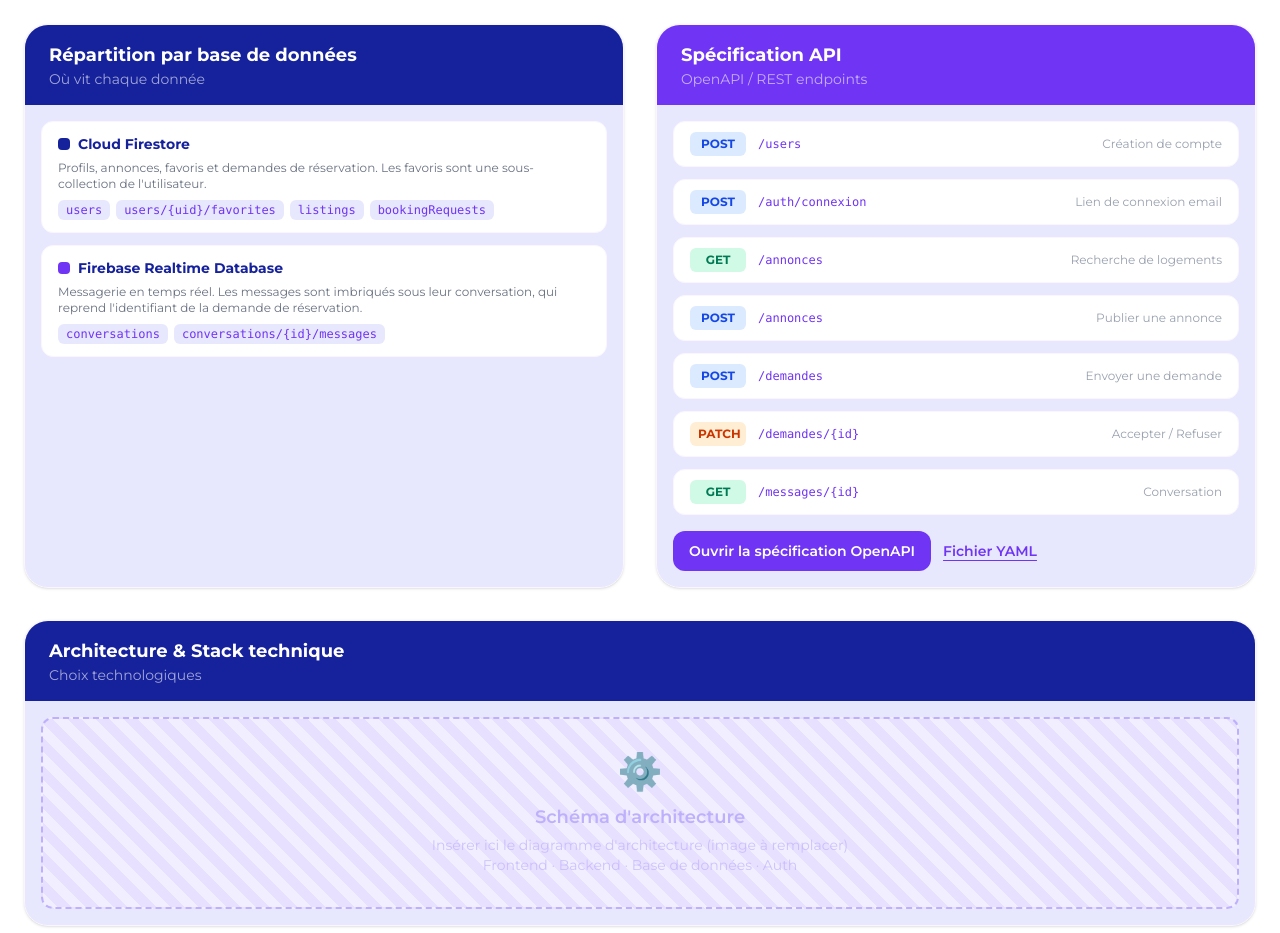
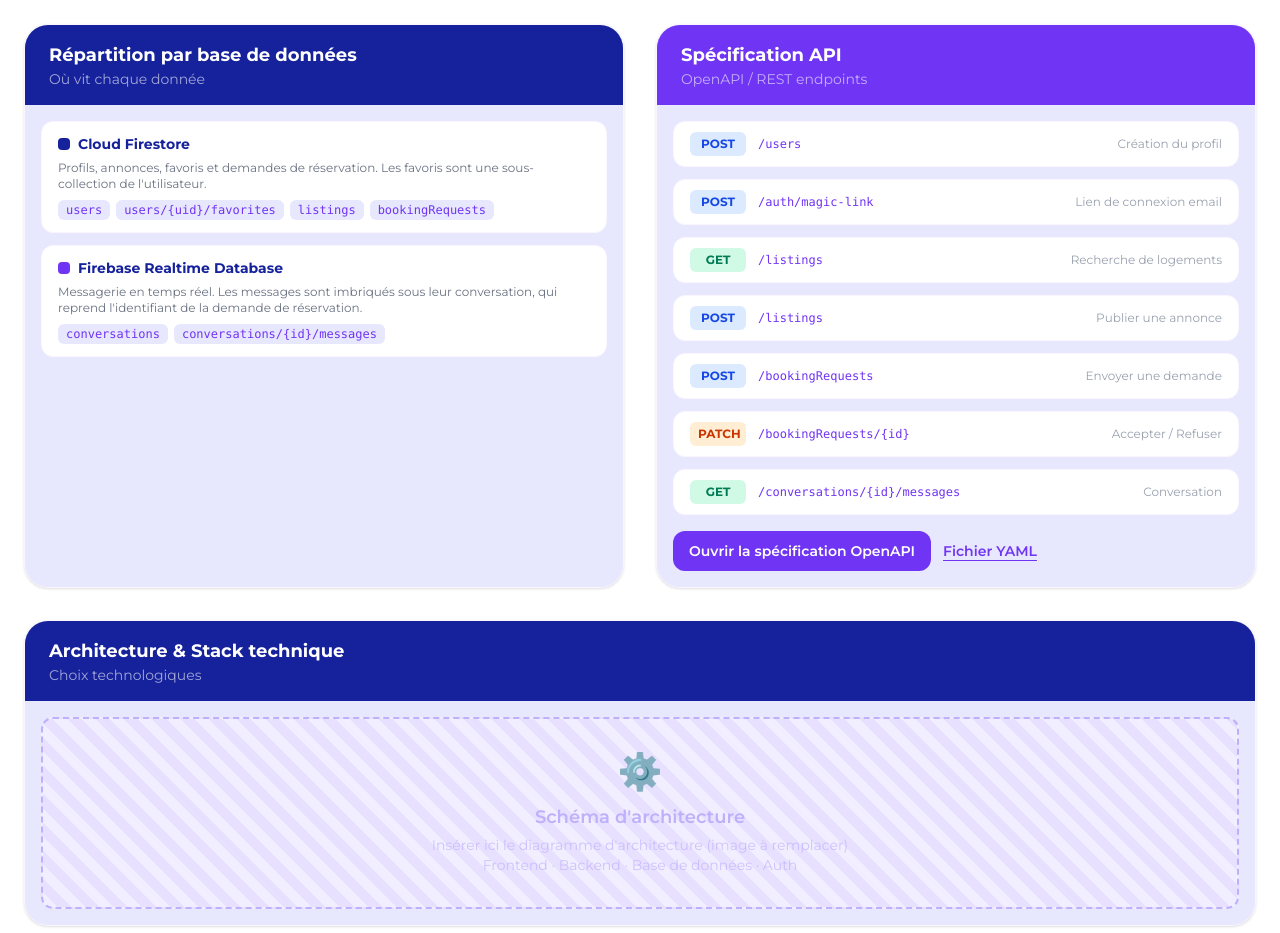
Before and after one commit to sosoYim/log-presentation, a Next.js app: page /dev in a window 1280 px wide. Shown: the part 1380-2313 px from the top of the page. Built offline with nearby package versions, Linux system fonts and the light colour scheme.

Commit message:
feat: modify api specs

```diff
--- a/components/sections/DEV.tsx
+++ b/components/sections/DEV.tsx
@@ -98,13 +98,13 @@ export default function DEV() {
             <div className="p-4 flex flex-col gap-3">
               {/* Endpoint examples */}
               {[
-                { method: "POST", path: "/users", desc: "Création de compte" },
-                { method: "POST", path: "/auth/connexion", desc: "Lien de connexion email" },
-                { method: "GET", path: "/annonces", desc: "Recherche de logements" },
-                { method: "POST", path: "/annonces", desc: "Publier une annonce" },
-                { method: "POST", path: "/demandes", desc: "Envoyer une demande" },
-                { method: "PATCH", path: "/demandes/{id}", desc: "Accepter / Refuser" },
-                { method: "GET", path: "/messages/{id}", desc: "Conversation" },
+                { method: "POST", path: "/users", desc: "Création du profil" },
+                { method: "POST", path: "/auth/magic-link", desc: "Lien de connexion email" },
+                { method: "GET", path: "/listings", desc: "Recherche de logements" },
+                { method: "POST", path: "/listings", desc: "Publier une annonce" },
+                { method: "POST", path: "/bookingRequests", desc: "Envoyer une demande" },
+                { method: "PATCH", path: "/bookingRequests/{id}", desc: "Accepter / Refuser" },
+                { method: "GET", path: "/conversations/{id}/messages", desc: "Conversation" },
               ].map((e, i) => (
                 <div key={i} className="flex items-center gap-3 bg-white rounded-xl px-4 py-2.5 border border-purple-50">
                   <span className={`text-xs font-bold px-2 py-1 rounded-md w-14 text-center ${
--- a/public/openapi.yaml
+++ b/public/openapi.yaml
@@ -9,8 +9,8 @@ info:
     **État d'implémentation.** Seule la route `GET /health` est implémentée dans le
     Worker Cloudflare (`workers/src/index.ts`). Les autres opérations sont aujourd'hui
     réalisées côté client avec le SDK Firebase (Firestore et Realtime Database).
-    Cette spécification décrit le contrat REST cible, aligné sur le modèle de données
-    existant. Chaque opération porte l'extension `x-implemented`.
+    Cette spécification décrit le contrat REST cible. Les chemins reprennent les noms
+    des collections existantes (`users`, `listings`, `bookingRequests`, `conversations`). Chaque opération porte l'extension `x-implemented`.
 
 servers:
   - url: http://127.0.0.1:8787/api
@@ -44,11 +44,13 @@ paths:
               schema:
                 $ref: "#/components/schemas/Health"
 
-  /auth/connexion:
+  /auth/magic-link:
     post:
       tags: [Authentification]
       summary: Envoyer un lien de connexion par email
-      description: Envoie un lien magique Firebase à l'adresse indiquée.
+      description: |
+        Envoie un lien magique Firebase à l'adresse indiquée. Le lien ramène
+        l'utilisateur sur la page `/auth/callback` de l'application, qui termine la connexion.
       operationId: sendMagicLink
       x-implemented: false
       security: []
@@ -139,7 +141,7 @@ paths:
         "403":
           $ref: "#/components/responses/Forbidden"
 
-  /users/{uid}/favoris:
+  /users/{uid}/favorites:
     parameters:
       - $ref: "#/components/parameters/Uid"
     get:
@@ -162,7 +164,7 @@ paths:
         "403":
           $ref: "#/components/responses/Forbidden"
 
-  /users/{uid}/favoris/{listingId}:
+  /users/{uid}/favorites/{listingId}:
     parameters:
       - $ref: "#/components/parameters/Uid"
       - $ref: "#/components/parameters/ListingId"
@@ -198,7 +200,7 @@ paths:
         "403":
           $ref: "#/components/responses/Forbidden"
 
-  /annonces:
+  /listings:
     get:
       tags: [Annonces]
       summary: Rechercher des logements
@@ -257,7 +259,7 @@ paths:
         "401":
           $ref: "#/components/responses/Unauthorized"
 
-  /annonces/{listingId}:
+  /listings/{listingId}:
     parameters:
       - $ref: "#/components/parameters/ListingId"
     get:
@@ -303,7 +305,7 @@ paths:
         "404":
           $ref: "#/components/responses/NotFound"
 
-  /demandes:
+  /bookingRequests:
     get:
       tags: [Demandes]
       summary: Lister ses demandes de réservation
@@ -354,7 +356,7 @@ paths:
         "404":
           $ref: "#/components/responses/NotFound"
 
-  /demandes/{requestId}:
+  /bookingRequests/{requestId}:
     parameters:
       - $ref: "#/components/parameters/RequestId"
     get:
@@ -427,8 +429,39 @@ paths:
                   $ref: "#/components/schemas/Conversation"
         "401":
           $ref: "#/components/responses/Unauthorized"
+    post:
+      tags: [Messagerie]
+      summary: Ouvrir la conversation d'une demande de réservation
+      description: |
+        La conversation prend l'identifiant de la demande. Si elle existe déjà,
+        elle est retournée telle quelle.
+      operationId: createConversation
+      x-implemented: false
+      requestBody:
+        required: true
+        content:
+          application/json:
+            schema:
+              type: object
+              required: [bookingRequestId]
+              properties:
+                bookingRequestId:
+                  type: string
+      responses:
+        "200":
+          description: Conversation ouverte.
+          content:
+            application/json:
+              schema:
+                $ref: "#/components/schemas/Conversation"
+        "401":
+          $ref: "#/components/responses/Unauthorized"
+        "403":
+          $ref: "#/components/responses/Forbidden"
+        "404":
+          $ref: "#/components/responses/NotFound"
 
-  /messages/{conversationId}:
+  /conversations/{conversationId}/messages:
     parameters:
       - name: conversationId
         in: path
```
